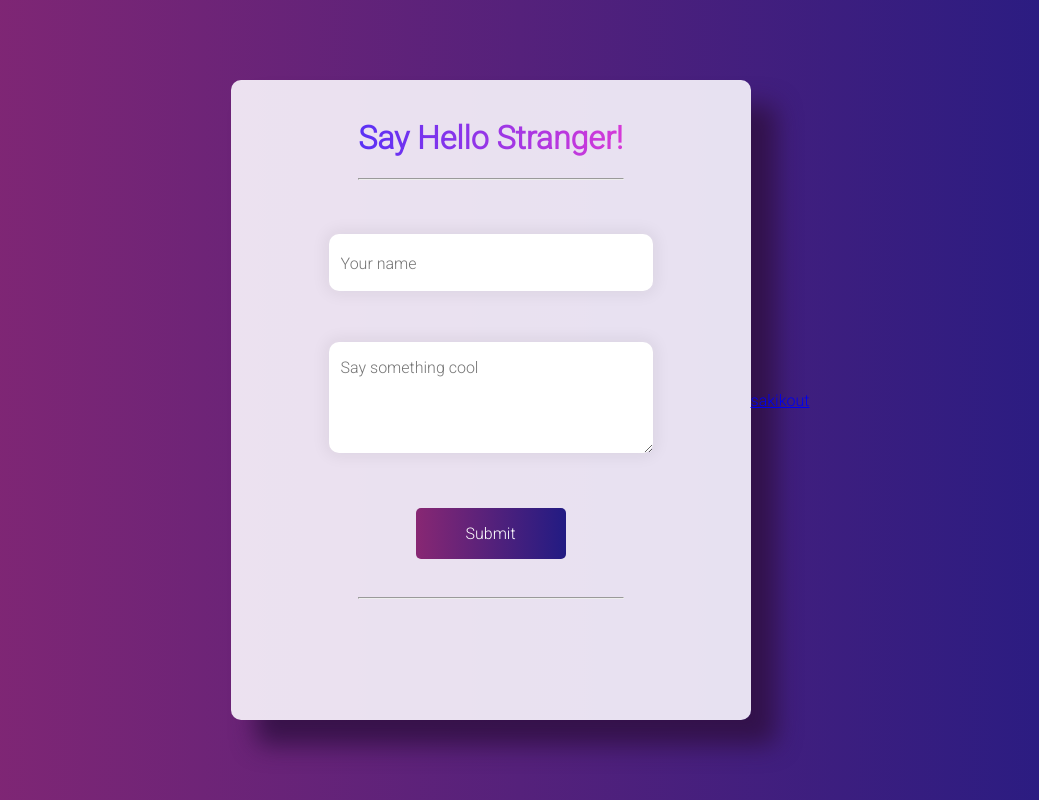
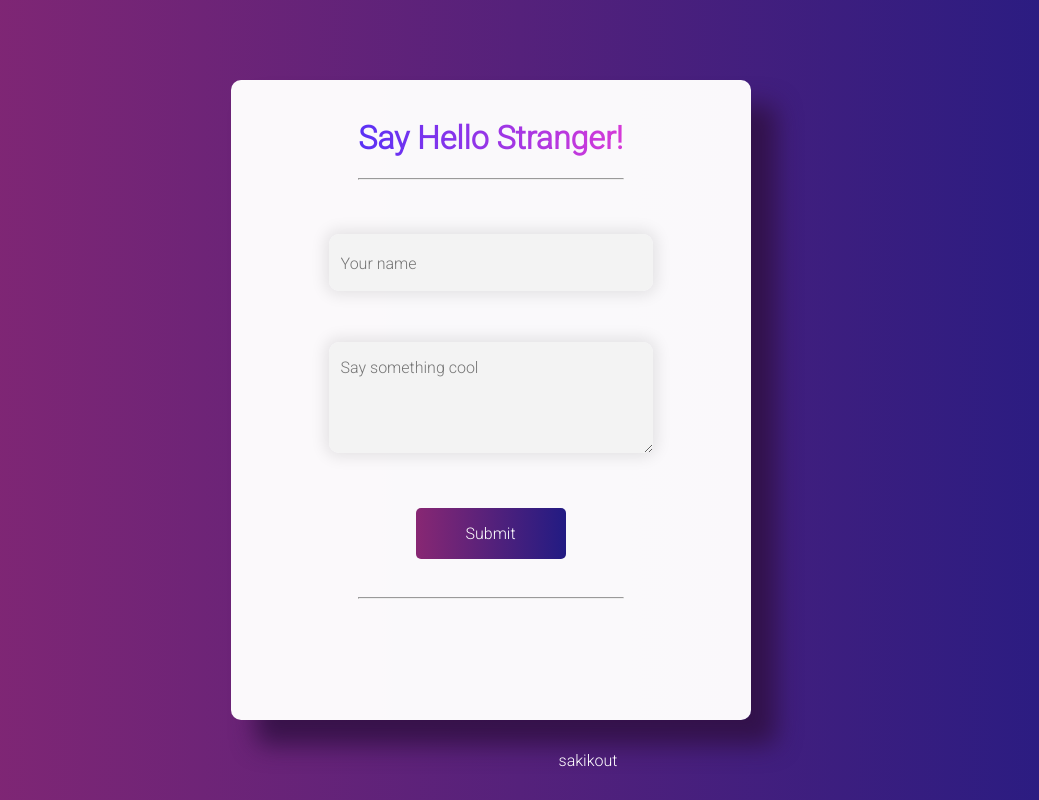
Before and after one commit to sakikout/Projects-PHP-and-JS-, a PHP site: page / in a window 1280 px wide. Shown: the whole page, without its empty margins (120-1159 px from the left). Run offline with PHP 8.4, Linux system fonts and the light colour scheme.

Commit message:
Updated styles (inputs + footer)

```diff
--- a/FormTest/main.css
+++ b/FormTest/main.css
@@ -26,7 +26,7 @@ body {
 
 
 #mainpage {
-  background-color: rgba(252, 250, 255, 0.89);
+  background-color: rgba(255, 255, 255, 0.973);
   border-radius: 10px;
   box-shadow: 25px 25px 25px rgba(47, 16, 65, 0.842);
   margin: 0 auto;
@@ -84,13 +84,14 @@ h1{
   margin-top: 1em;
   width: 300px;
 
-  box-shadow:0 0 15px 4px rgba(0,0,0,0.06);
+  box-shadow:0 0 15px 4px rgba(0, 0, 0, 0.096);
   -webkit-appearance: none;
   border: 0;
   font-family: 'Roboto', sans-serif;
   padding: 16px 12px 0 12px;
   font-size: 16px;
   font-weight: 400;
+  background-color: rgba(243, 243, 243, 0.973);
 }
 
 
@@ -118,6 +119,9 @@ hr {
 
 #sub:hover {
   background-image: linear-gradient(to right, rgb(197, 55, 166), rgb(46, 36, 177));
+}
+.inputs:hover{
+  box-shadow:0 0 15px 4px rgba(255, 58, 206, 0.342);
 }
 
 .error {
@@ -161,7 +165,22 @@ form {
   animation-delay: 2.3s;
 }
 
+footer{
+  display: grid;
+  position: relative;
+  top: 45%;
+  right: 15%;
+  text-align: center;
 
+  animation-name: move;
+  animation-duration: .4s;
+  animation-fill-mode: both;
+  animation-delay: 2.4s;
+}
+a:link{
+  text-decoration: none;
+  color: white;
+}
 
 @keyframes move {
   0% {
```
